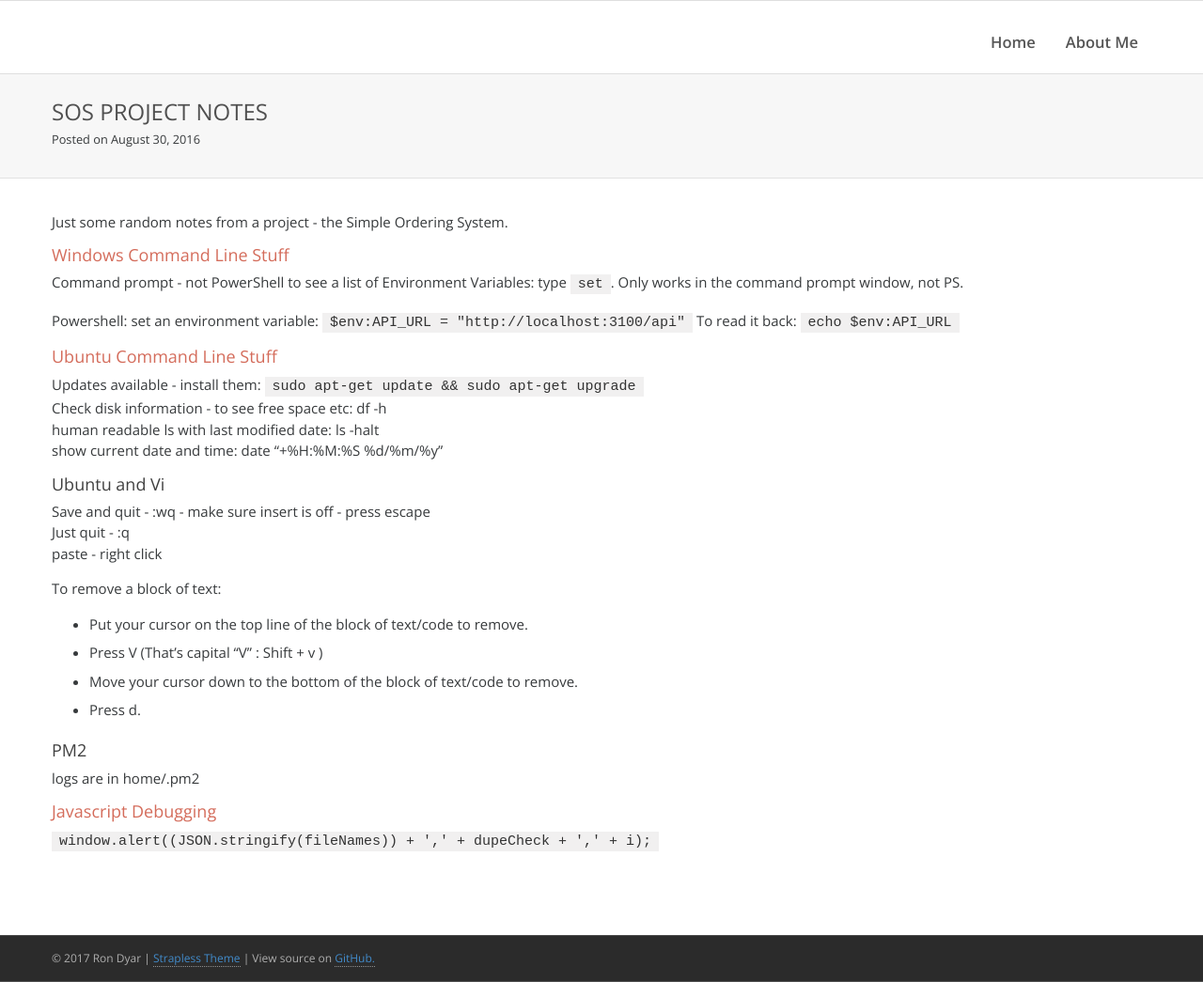
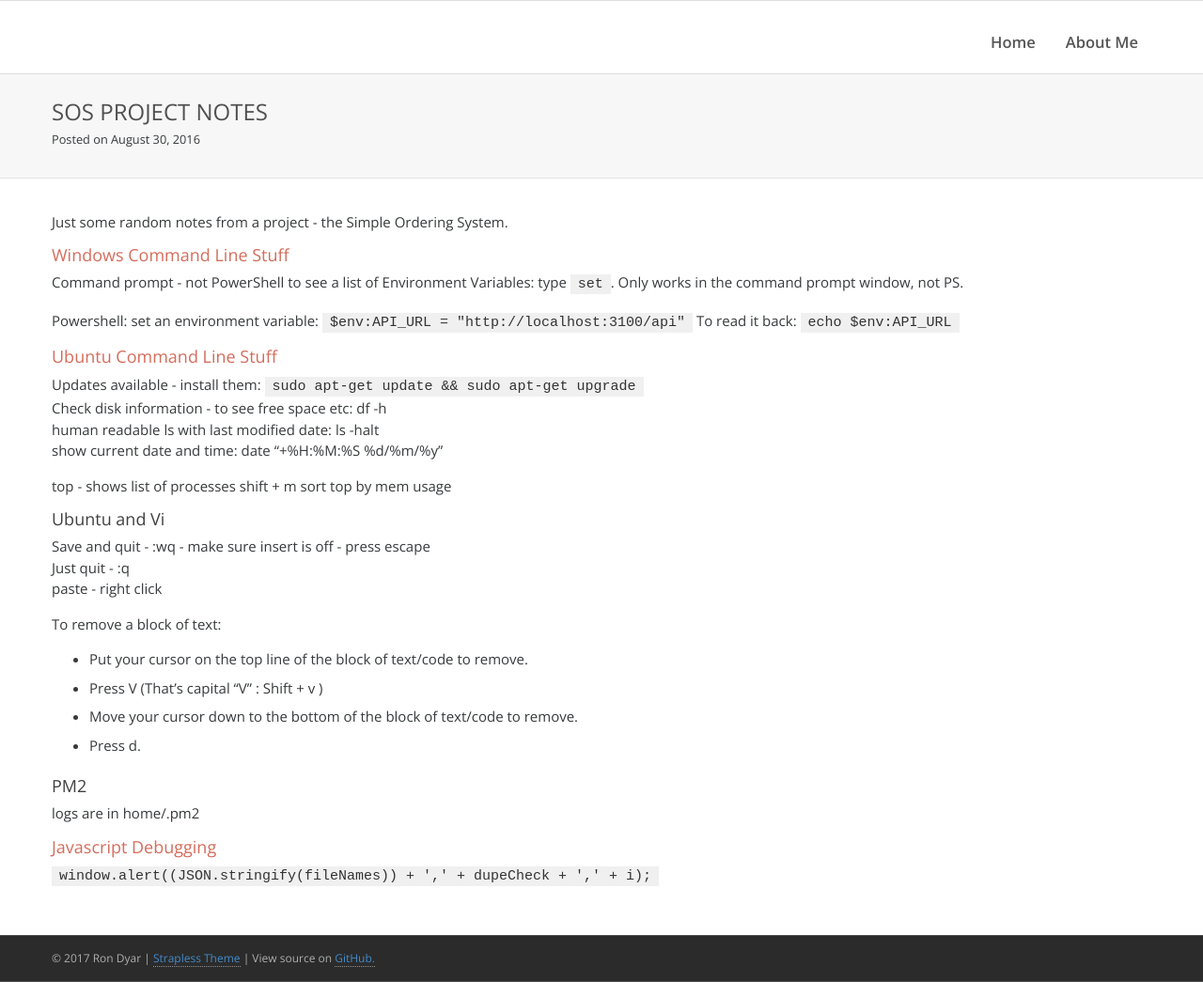
Before and after one commit to rdyar/rdyar.github.io, a Jekyll site: the page built from _posts/2016-08-30-SOS-project-notes.md, in a window 1280 px wide and 1045 px high. Shown: the whole window at 94% size. Built offline with Jekyll 4.4.1, drawn with Linux system fonts in a browser that asks for light colours.

Commit message:
Update 2016-08-30-SOS-project-notes.md

```diff
--- a/_posts/2016-08-30-SOS-project-notes.md
+++ b/_posts/2016-08-30-SOS-project-notes.md
@@ -16,6 +16,9 @@ Updates available - install them: `sudo apt-get update && sudo apt-get upgrade`
 Check disk information - to see free space etc: df -h
 human readable ls with last modified date: ls -halt
 show current date and time: date "+%H:%M:%S   %d/%m/%y"
+
+top - shows list of processes
+shift + m sort top by mem usage
 
 ### Ubuntu and Vi
 
```
